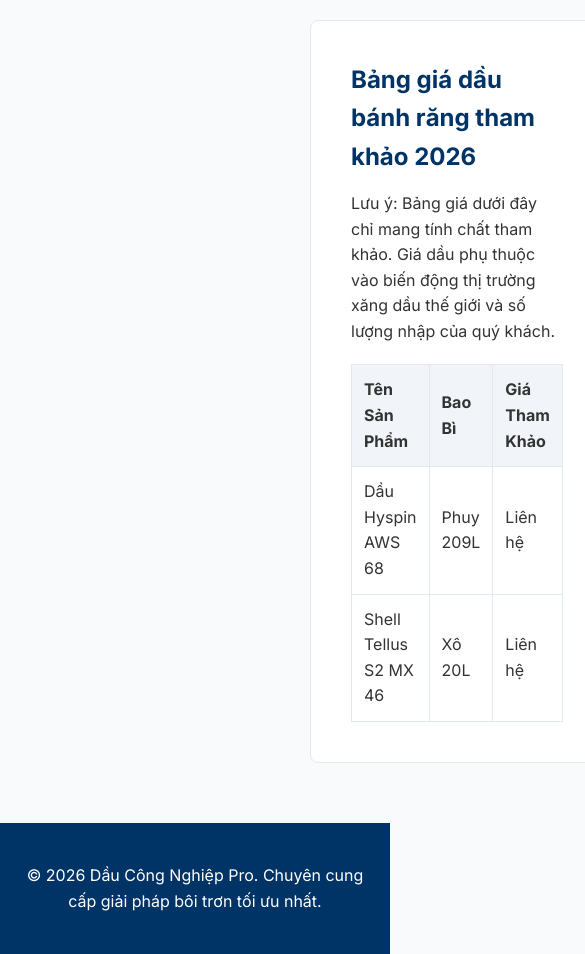
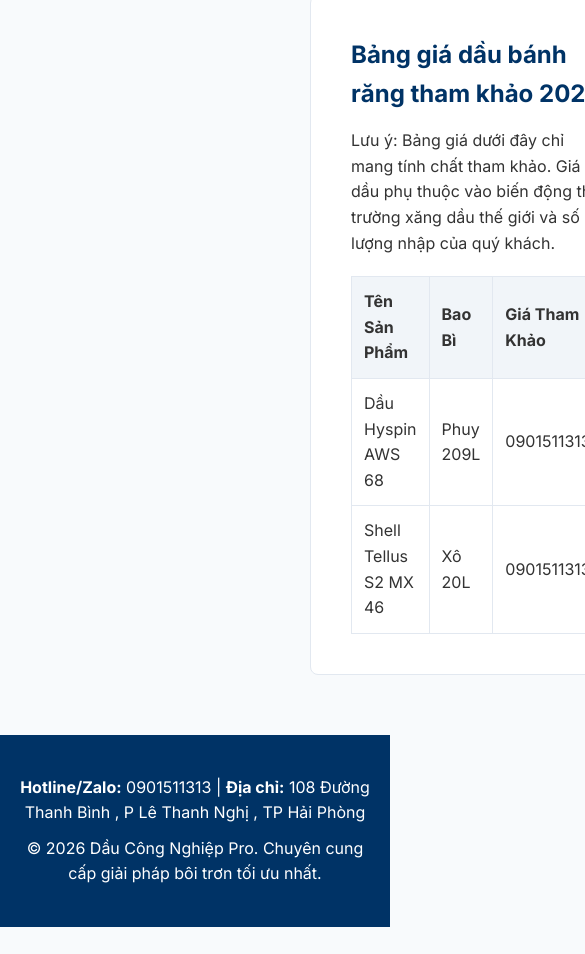
Before and after one commit to teamseohpvn/antygravity, an Astro site: page /dau-banh-rang in a window 390 px wide. Shown: the part 1014-1968 px from the top of the page, 585 px wide, since content can reach past the window. After the commit the page ends 1941 px from the top, so only its background shows below. Built offline with nearby package versions, Linux system fonts and the light colour scheme; Astro itself is replaced by a stand-in of ours.

Commit message:
Update contact info: phone and address

```diff
--- a/src/layouts/Layout.astro
+++ b/src/layouts/Layout.astro
@@ -131,7 +131,8 @@ const { title, description, canonical, type, schemaData } = Astro.props;
 
     <footer style="background: var(--color-primary); color: white; padding: 40px 0; margin-top: 60px; text-align: center;">
       <div class="container">
-        <p>&copy; {new Date().getFullYear()} Dầu Công Nghiệp Pro. Chuyên cung cấp giải pháp bôi trơn tối ưu nhất.</p>
+        <p><strong>Hotline/Zalo:</strong> 0901511313 | <strong>Địa chỉ:</strong> 108 Đường Thanh Bình , P Lê Thanh Nghị , TP Hải Phòng</p>
+        <p style="margin-top: 10px;">&copy; {new Date().getFullYear()} Dầu Công Nghiệp Pro. Chuyên cung cấp giải pháp bôi trơn tối ưu nhất.</p>
       </div>
     </footer>
   </body>
--- a/src/pages/[category]/[slug].astro
+++ b/src/pages/[category]/[slug].astro
@@ -53,7 +53,7 @@ const schemaData = {
 
         <div class="cta-box">
           <p class="status">✓ Còn hàng tại kho</p>
-          <a href="#contact" class="btn-primary" style="display:block; text-align:center; margin-bottom: 10px;">Nhận Báo Giá (Zalo)</a>
+          <a href="https://zalo.me/0901511313" class="btn-primary" style="display:block; text-align:center; margin-bottom: 10px;" target="_blank">Nhận Báo Giá (Zalo: 0901511313)</a>
           <div class="docs">
             <a href="#" class="btn-outline">📄 Tải thông số kỹ thuật (TDS)</a>
             <a href="#" class="btn-outline">📄 Phiếu an toàn (MSDS)</a>
--- a/src/pages/[category]/index.astro
+++ b/src/pages/[category]/index.astro
@@ -84,8 +84,8 @@ const schemaData = {
           <p>Lưu ý: Bảng giá dưới đây chỉ mang tính chất tham khảo. Giá dầu phụ thuộc vào biến động thị trường xăng dầu thế giới và số lượng nhập của quý khách.</p>
           <table class="seo-table">
             <tr><th>Tên Sản Phẩm</th><th>Bao Bì</th><th>Giá Tham Khảo</th></tr>
-            <tr><td>Dầu Hyspin AWS 68</td><td>Phuy 209L</td><td>Liên hệ</td></tr>
-            <tr><td>Shell Tellus S2 MX 46</td><td>Xô 20L</td><td>Liên hệ</td></tr>
+            <tr><td>Dầu Hyspin AWS 68</td><td>Phuy 209L</td><td>0901511313</td></tr>
+            <tr><td>Shell Tellus S2 MX 46</td><td>Xô 20L</td><td>0901511313</td></tr>
           </table>
         </div>
       </div>
```
